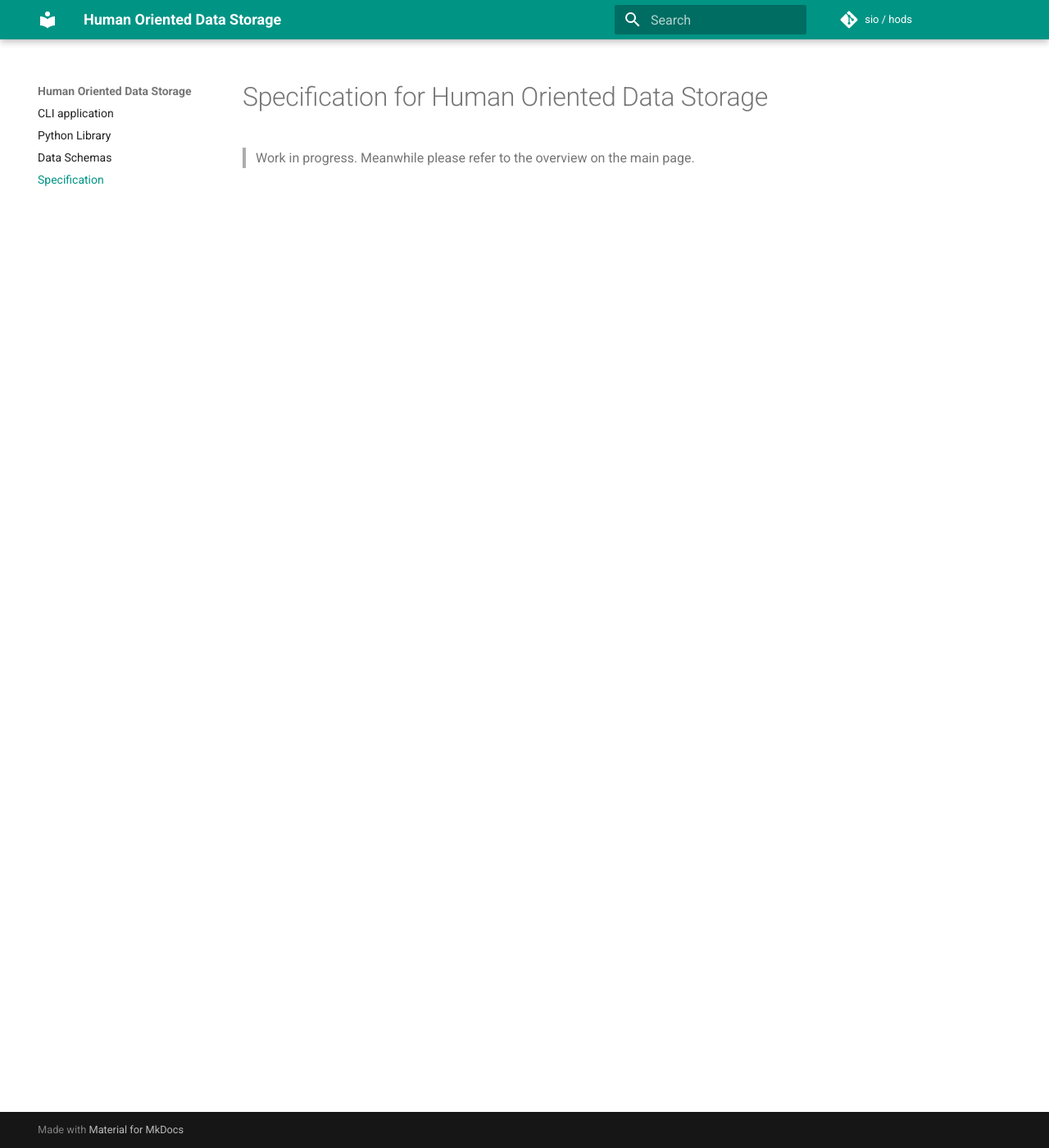
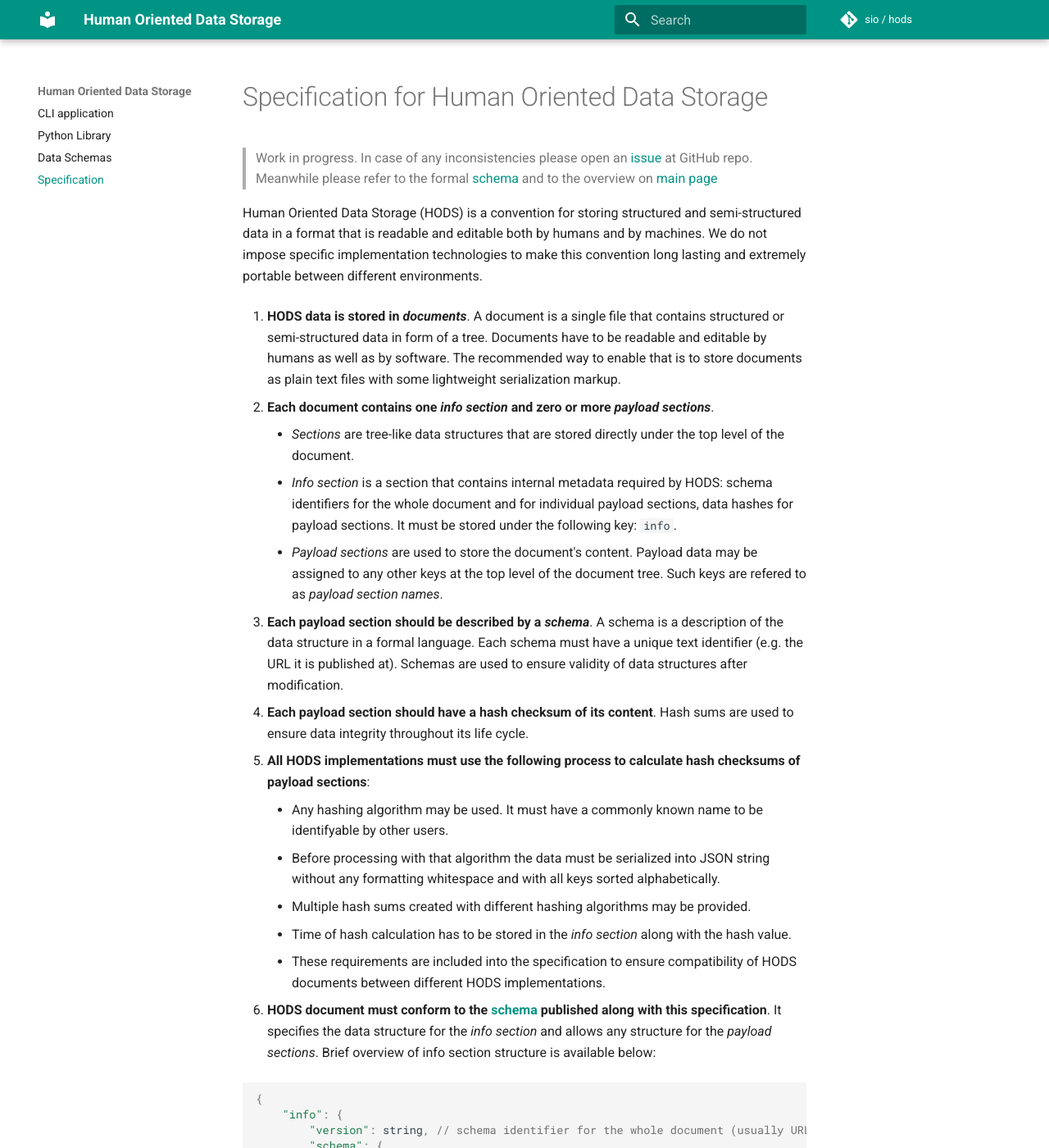
Before and after one commit to sio/hods, an MkDocs documentation site: the page built from docs/specification.md, in a window 1280 px wide and 1400 px high. Shown: the whole window at 82% size. Built offline with MkDocs 1.6.1 and Material for MkDocs 9.7.7, drawn with Linux system fonts in a browser that asks for light colours; comment, search, counter and statistics services are not loaded; some of the changed text lies outside the part shown.

Commit message:
Write first version of formal specification

````diff
--- a/docs/specification.md
+++ b/docs/specification.md
@@ -1,3 +1,87 @@
 # Specification for Human Oriented Data Storage
 
-> Work in progress. Meanwhile please refer to the overview on the main page.
+
+> Work in progress. In case of any inconsistencies please open an [issue] at
+> GitHub repo. Meanwhile please refer to the formal [schema] and to the
+> overview on [main page](/)
+
+
+Human Oriented Data Storage (HODS) is a convention for storing structured and
+semi-structured data in a format that is readable and editable both by humans
+and by machines. We do not impose specific implementation technologies to make
+this convention long lasting and extremely portable between different
+environments.
+
+1. **HODS data is stored in _documents_**. A document is a single file that
+contains structured or semi-structured data in form of a tree. Documents have
+to be readable and editable by humans as well as by software. The recommended
+way to enable that is to store documents as plain text files with some
+lightweight serialization markup.
+
+2. **Each document contains one _info section_ and zero or more _payload
+sections_**.
+    - _Sections_ are tree-like data structures that are stored directly under
+      the top level of the document.
+    - _Info section_ is a section that contains internal metadata required by
+      HODS: schema identifiers for the whole document and for individual
+      payload sections, data hashes for payload sections. It must be stored
+      under the following key: `info`.
+    - _Payload sections_ are used to store the document's content. Payload
+      data may be assigned to any other keys at the top level of the document
+      tree. Such keys are refered to as _payload section names_.
+
+3. **Each payload section should be described by a _schema_**. A schema is a
+description of the data structure in a formal language. Each schema must have
+a unique text identifier (e.g. the URL it is published at). Schemas are used
+to ensure validity of data structures after modification.
+
+4. **Each payload section should have a hash checksum of its content**. Hash
+sums are used to ensure data integrity throughout its life cycle.
+
+5. **All HODS implementations must use the following process to calculate hash
+checksums of payload sections**:
+    - Any hashing algorithm may be used. It must have a commonly known name to
+      be identifyable by other users.
+    - Before processing with that algorithm the data must be serialized into
+      JSON string without any formatting whitespace and with all keys sorted
+      alphabetically.
+    - Multiple hash sums created with different hashing algorithms may be
+      provided.
+    - Time of hash calculation has to be stored in the _info section_ along
+      with the hash value.
+    - These requirements are included into the specification to ensure
+      compatibility of HODS documents between different HODS implementations.
+
+6. **HODS document must conform to the [schema] published along with this
+specification**. It specifies the data structure for the _info section_ and
+allows any structure for the _payload sections_. Brief overview of info
+section structure is available below:
+
+```javascript
+{
+    "info": {
+        "version": string, // schema identifier for the whole document (usually URL)
+        "schema": {
+            "data": string,  // schema identifier for 'data' payload: url, filepath or name
+            "extra": string  // schema identifier for 'extra' payload
+        },
+        "hashes": {
+            "data": {
+                "timestamp": string, // ISO-8601 datetime with timezone (human-readable)
+                "md5": string,
+                "sha1": string
+                // any number of pairs <algorithm name: hash value>
+            },
+            "extra": { ... }
+        }
+    },
+    "data": { ... },  // 'data' payload, must correspond to the schema referenced above
+    "extra": { ... }  // 'extra' payload, must correspond to the schema referenced above
+    // any number of payload sections
+    // section names 'data' and 'extra' are just used in example and are not required
+}
+```
+
+
+[issue]: https://github.com/sio/hods/issues
+[schema]: schemas.md
````
